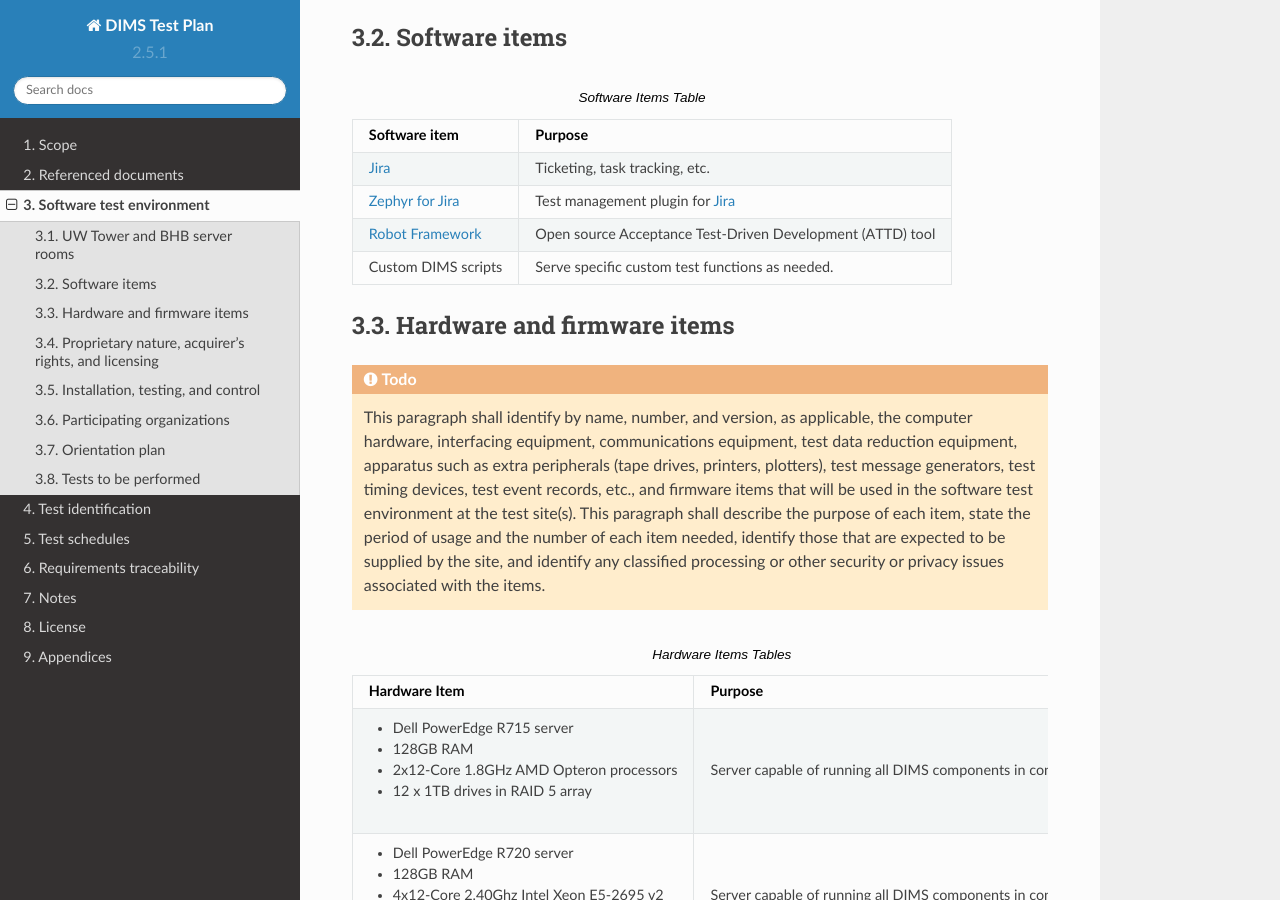
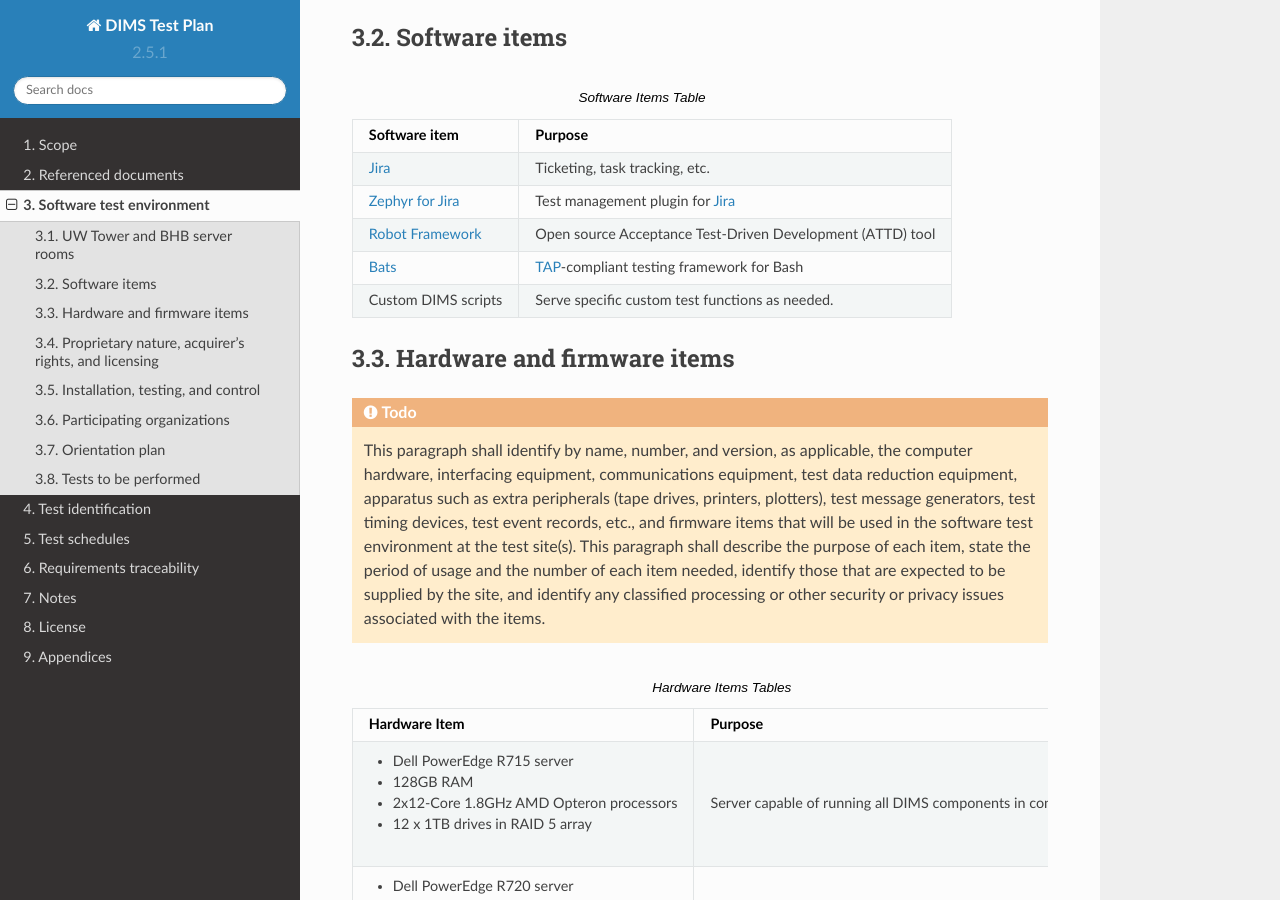
Before and after one commit to uw-dims/dims-tp, a Sphinx documentation site: the page built from docs/source/testenvironment.rst, in a window 1280 px wide and 900 px high, scrolled down 459 px. Built offline with Sphinx 7.4.7 and the Read the Docs theme 2.0.0, drawn with Linux system fonts in a browser that asks for light colours.

Commit message:
Add bats to test environment section

```diff
--- a/docs/source/testenvironment.rst
+++ b/docs/source/testenvironment.rst
@@ -39,12 +39,16 @@
     +------------------------+------------------------------------------------------------+
     | `Robot Framework`_     | Open source Acceptance Test-Driven Development (ATTD) tool |
     +------------------------+------------------------------------------------------------+
+    | `Bats`_                | `TAP`_-compliant testing framework for Bash                |
+    +------------------------+------------------------------------------------------------+
     | Custom DIMS scripts    | Serve specific custom test functions as needed.            |
     +------------------------+------------------------------------------------------------+
 
 ..
 
 .. _Robot Framework: http://robotframework.org/
+.. _Bats: https://github.com/sstephenson/bats#bats-bash-automated-testing-system
+.. _TAP: http://testanything.org
 
 .. _hardwarefirmwareitems:
 
```
